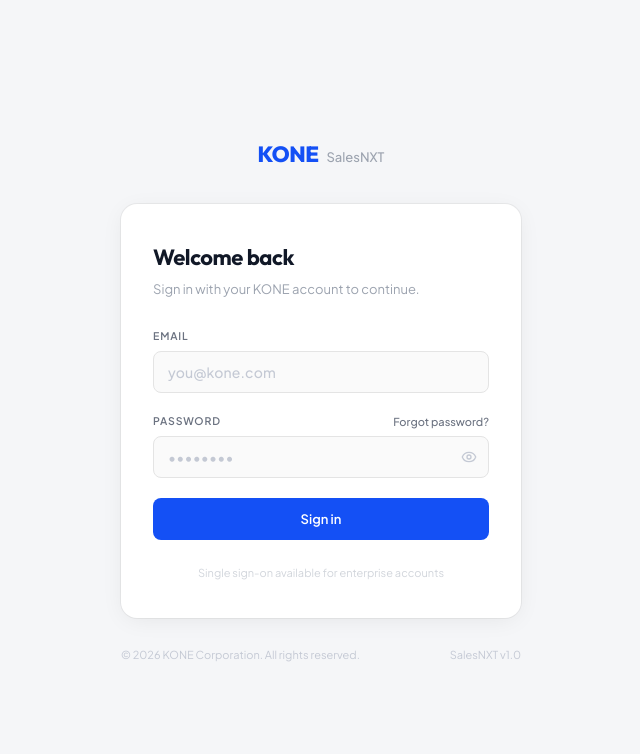
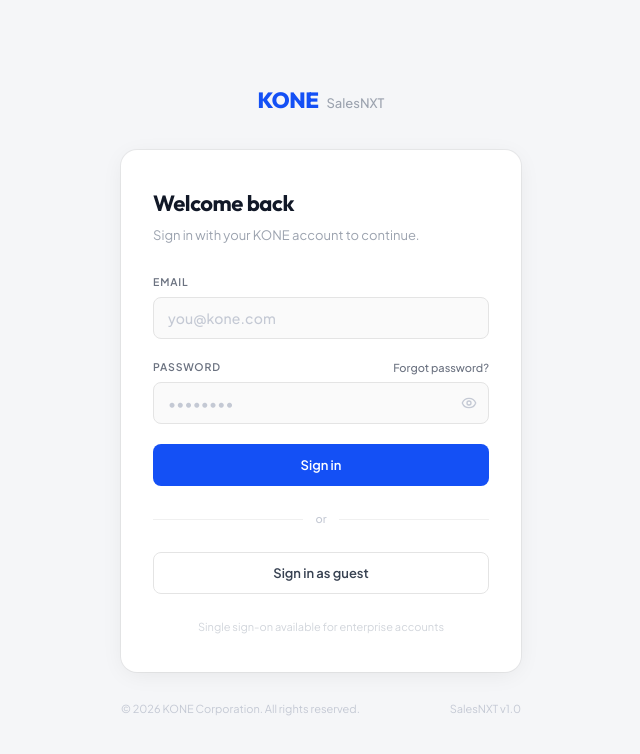
Before and after one commit to RethikaKJegan/Kone, a React (Vite) app in the folder Frontend/kone-ui-master/: page /signin in a window 1280 px wide. Shown: the top 754 px of the page, without its empty margins (319-959 px from the left). Built offline with nearby package versions, Linux system fonts and the light colour scheme; no server answers.

Commit message:
final changes

```diff
--- a/Frontend/kone-ui-master/src/pages/auth/SignInPage.tsx
+++ b/Frontend/kone-ui-master/src/pages/auth/SignInPage.tsx
@@ -16,7 +16,7 @@
 
 export default function SignInPage() {
   const [showPw, setShowPw] = useState(false)
-  const { signIn } = useAuthStore()
+  const { signIn, continueAsGuest } = useAuthStore()
   const navigate = useNavigate()
 
   const {
@@ -37,6 +37,11 @@
         setError('password', { message: 'Something went wrong. Try again.' })
       }
     }
+  }
+
+  const handleGuest = () => {
+    continueAsGuest()
+    navigate('/projects')
   }
 
   return (
@@ -114,6 +119,24 @@
           </button>
         </form>
 
+        <div className="relative my-6">
+          <div className="absolute inset-0 flex items-center">
+            <div className="w-full border-t border-[#F0F0F0]" />
+          </div>
+          <div className="relative flex justify-center">
+            <span className="bg-white px-3 text-[11px] font-medium text-[#C4C9D4]">or</span>
+          </div>
+        </div>
+
+        <button
+          type="button"
+          onClick={handleGuest}
+          className="flex w-full items-center justify-center rounded-lg border border-[#E4E4E4] bg-white text-[13px] font-semibold text-[#374151] transition-all duration-[150ms] hover:border-[#D1D5DB] hover:bg-[#F9FAFB]"
+          style={{ height: 42 }}
+        >
+          Sign in as guest
+        </button>
+
         <p className="mt-6 text-center text-[11px] text-[#D1D5DB]">
           Single sign-on available for enterprise accounts
         </p>
--- a/Frontend/kone-ui-master/src/router/index.tsx
+++ b/Frontend/kone-ui-master/src/router/index.tsx
@@ -1,4 +1,4 @@
-import { lazy, Suspense } from 'react'
+import { lazy, Suspense, useEffect } from 'react'
 import { createBrowserRouter, RouterProvider, Navigate, Outlet } from 'react-router-dom'
 import { AppShell } from '../components/layout/AppShell'
 import { useAuthStore } from '../store/authStore'
@@ -20,6 +20,16 @@
   const { isAuthenticated } = useAuthStore()
   if (isAuthenticated) return <Navigate to="/projects" replace />
   return <Outlet />
+}
+
+function GuestRedirect() {
+  const continueAsGuest = useAuthStore(s => s.continueAsGuest)
+
+  useEffect(() => {
+    continueAsGuest()
+  }, [continueAsGuest])
+
+  return <Navigate to="/projects" replace />
 }
 
 function FullPageLoader() {
@@ -45,6 +55,10 @@
       {
         path: '/signin',
         element: <Suspense fallback={<FullPageLoader />}><SignInPage /></Suspense>,
+      },
+      {
+        path: '/guest',
+        element: <GuestRedirect />,
       },
       {
         path: '/signup',
--- a/Frontend/kone-ui-master/vite.config.ts
+++ b/Frontend/kone-ui-master/vite.config.ts
@@ -29,8 +29,9 @@
     },
     server: {
       port: 3000,
+      host: true,
       open: true,
-      allowedHosts: ['.trycloudflare.com'],
+      allowedHosts: ['sales-nxt.app', '.sales-nxt.app', '.trycloudflare.com'],
       proxy: {
         ...(enableMockApi
           ? {}
```
